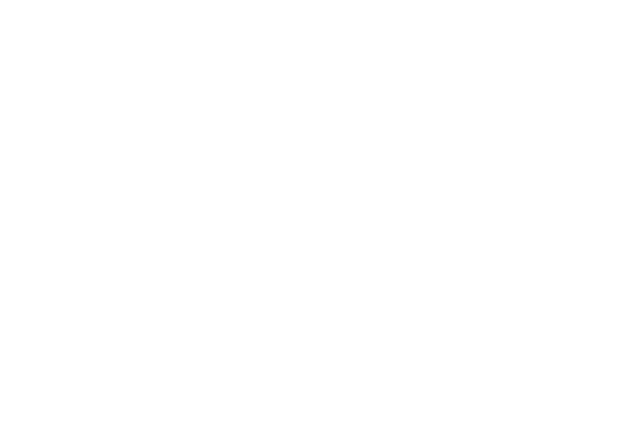
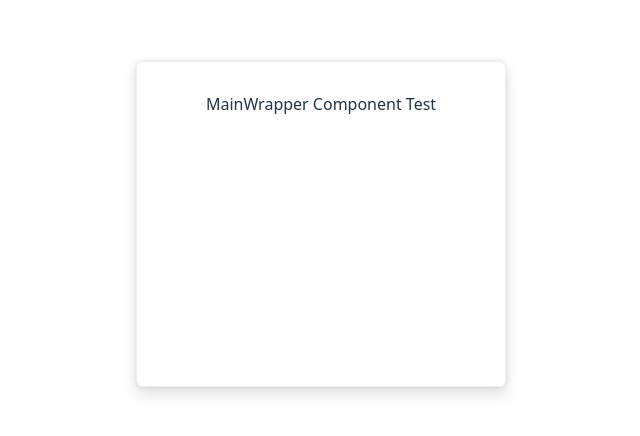
Before and after one commit to faturgautama/page-selection-component, a React (Vite) app: page / in a window 1280 px wide. Shown: the part 176-612 px from the top of the page, without its empty margins (319-959 px from the left). Built offline with nearby package versions, Linux system fonts and the light colour scheme.

Commit message:
feat: implement main wrapper component

```diff
--- a/index.html
+++ b/index.html
@@ -5,7 +5,7 @@
   <meta charset="UTF-8" />
   <link rel="icon" type="image/svg+xml" href="/vite.svg" />
   <meta name="viewport" content="width=device-width, initial-scale=1.0" />
-  <title>Figma Component Replication</title>
+  <title>Page Selection Component</title>
   <!-- Montserrat Font -->
   <link rel="preconnect" href="https://fonts.googleapis.com" />
   <link rel="preconnect" href="https://fonts.gstatic.com" crossorigin />
--- a/src/components/MainWrapper.tsx
+++ b/src/components/MainWrapper.tsx
@@ -1,4 +1,5 @@
 import React from 'react';
+import { DIMENSIONS, COLORS } from '../constants';
 
 interface MainWrapperProps {
   children: React.ReactNode;
@@ -6,10 +7,23 @@
 
 /**
  * Outer container providing border, shadow, and padding
+ * Implements exact dimensions: 370×326px with border, border-radius, padding, and box-shadow
  */
 const MainWrapper: React.FC<MainWrapperProps> = ({ children }) => {
+  const style: React.CSSProperties = {
+    width: `${DIMENSIONS.mainWrapper.width}px`,
+    height: `${DIMENSIONS.mainWrapper.height}px`,
+    border: `${DIMENSIONS.mainWrapper.borderWidth}px solid ${COLORS.mainBorder}`,
+    borderRadius: `${DIMENSIONS.mainWrapper.borderRadius}px`,
+    paddingTop: `${DIMENSIONS.mainWrapper.paddingTop}px`,
+    paddingBottom: `${DIMENSIONS.mainWrapper.paddingBottom}px`,
+    boxShadow: `0px 8px 15px 0px ${COLORS.mainShadow1}, 0px 0px 4px 0px ${COLORS.mainShadow2}`,
+    backgroundColor: COLORS.mainBackground,
+    boxSizing: 'border-box',
+  };
+
   return (
-    <div>
+    <div style={style}>
       {children}
     </div>
   );
--- a/src/components/PageSelectionComponent.tsx
+++ b/src/components/PageSelectionComponent.tsx
@@ -1,4 +1,5 @@
 import React from 'react';
+import MainWrapper from './MainWrapper';
 
 /**
  * Root component for the page selection interface
@@ -6,9 +7,11 @@
  */
 const PageSelectionComponent: React.FC = () => {
   return (
-    <div>
-      {/* Component implementation will be added in subsequent tasks */}
-    </div>
+    <MainWrapper>
+      <div style={{ padding: '20px', textAlign: 'center' }}>
+        MainWrapper Component Test
+      </div>
+    </MainWrapper>
   );
 };
 
```
